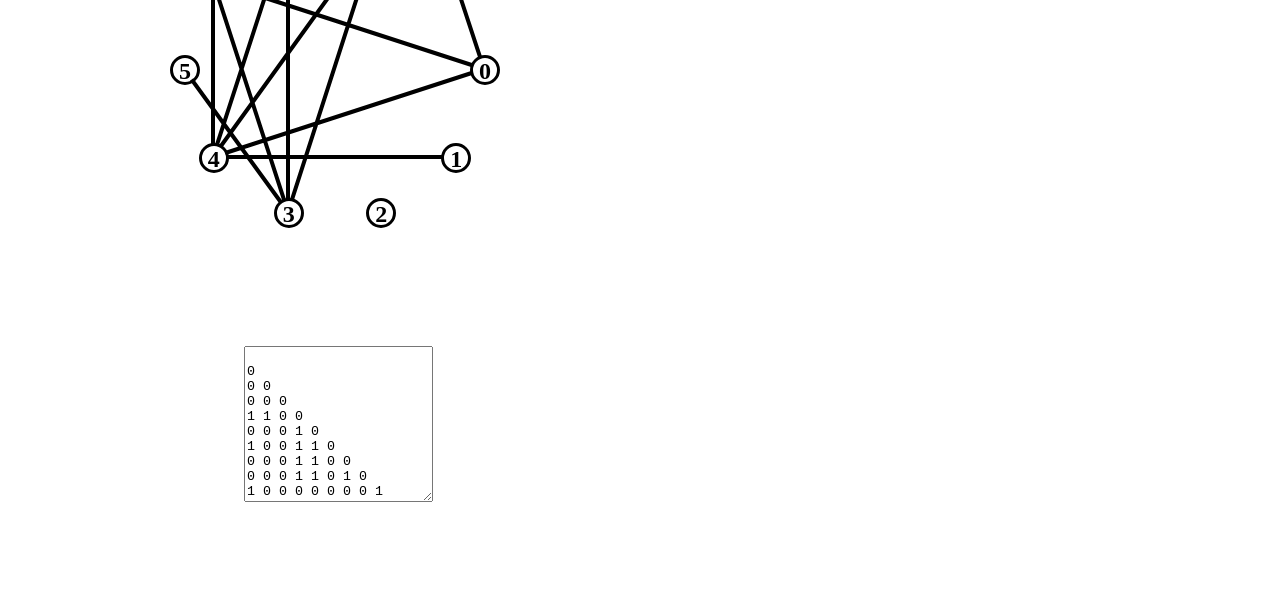
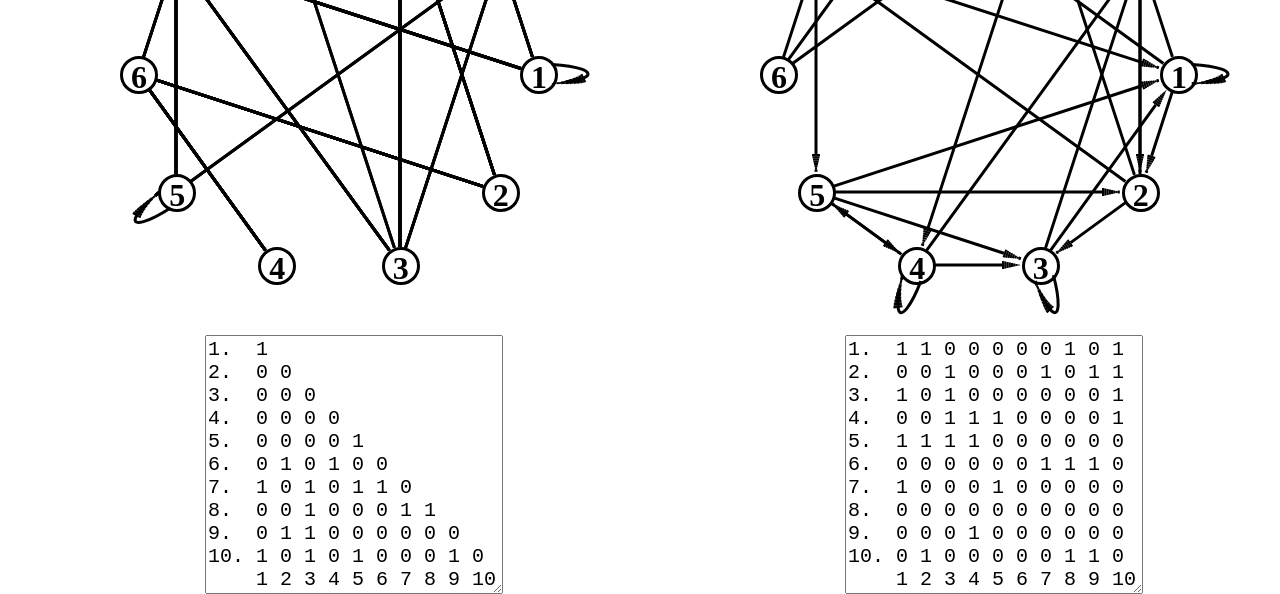
Before and after one commit to Andriy8075/lab6, a plain HTML site: page index.html in a window 1280 px wide. Shown: the part 255-849 px from the top of the page. Before the commit the page ends 800 px from the top, so only its background shows below. Drawn offline with Linux system fonts and the light colour scheme.

Commit message:
lab 3 done

```diff
--- a/index.html
+++ b/index.html
@@ -8,10 +8,10 @@
 <body>
     <div class="body" id="body">
         <div class="graphDiv">
-            <button class="createGraph" id="undirectedGraph">undirected graph</button>
+            <h3 class="createGraph" id="undirectedGraph">undirected graph</h3>
         </div>
         <div class="graphDiv">
-            <button class="createGraph", id="directedGraph">directed graph</button>
+            <h3 class="createGraph" id="directedGraph">directed graph</h3>
         </div>
     </div>
     <script type="module" src="main.js"></script>
--- a/main.js
+++ b/main.js
@@ -1,15 +1,38 @@
+const field = document.getElementById("body");
+const radius = 200;
+const lineWidth = 3;
+const size = 10
 
-const field = document.getElementById("body");
-const radius = 150;
+const canvas = document.createElement('canvas');
+canvas.style.position = 'absolute';
+canvas.style.top=0;
+canvas.style.left=0;
+canvas.width = window.innerWidth;
+canvas.height = window.innerHeight;
+canvas.id = 'canvas';
+const ctx = canvas.getContext('2d');
+let matrix = [];
+const textAreas = [document.createElement('textarea'),
+    document.createElement('textarea')];
+for(let i = 0; i < textAreas.length; i++) {
+    const textArea = textAreas[i]
+    textArea.style.position = 'absolute';
+    textArea.rows = size+1;
+    textArea.cols = 23;
+    textArea.style.top = `${190 + radius * 2}px`;
+    textArea.style.left = `${window.innerWidth/(i ? 4/3 : 4) - textArea.cols*5}px`;
+    textArea.style.fontSize = '20px';
+    textArea.id = 'textArea1';
+}
 const createVertixes = (count, radius, left) => {
     const vertixes = [];
     const step = 2*Math.PI / count;
     let angle = 0;
     for(let i = 0; i < count; i++) {
-        const vertix = document.createElement('h2');
+        const vertix = document.createElement('h1');
         let x = left + Math.cos(angle)*radius;
-        let y = 140 + radius + Math.sin(angle)*radius;
-        vertix.innerHTML = i.toString();
+        let y = 90 + radius + Math.sin(angle)*radius;
+        vertix.innerHTML = (i+1).toString();
         vertix.style.border= '3px solid #000';
         vertix.style.textAlign = 'center';
         vertix.style.borderRadius = '50%';
@@ -18,7 +41,6 @@ const createVertixes = (count, radius, left) => {
         vertix.style.height = '1em';
         vertix.style.left = `${x}px`;
         vertix.style.top = `${y}px`;
-        vertix.style.zIndex = 4;
         field.appendChild(vertix);
         vertixes.push(vertix);
         angle += step;
@@ -26,91 +48,99 @@ const createVertixes = (count, radius, left) => {
     return vertixes
 }
 
-const vertixes = createVertixes(10, radius, window.innerWidth/4);
-
-// const vertixesArrays = [
-//     createVertixes(10, 150, window.innerWidth/4),
-//     createVertixes(10, 150, window.innerWidth*3/4)
-// ]
-
-//let previousWindowSize = window.innerWidth;
-// const onResize = () => {
-//     //const x = (screen.width - window.innerWidth);
-//     //console.log(x);
-//     for (const array of vertixesArrays) {
-//         //console.log(array)
-//         for (const vertix of array) {
-//             const currentSize = vertix.style.left.slice(0, vertix.style.left.length);
-//             console.log(currentSize, previousWindowSize, window.innerWidth);
-//             vertix.style.left = `${(currentSize/previousWindowSize * window.innerWidth)}px`;
-//             //console.log(vertix.style.left);
-//         }
-//     }
-//     previousWindowSize = window.innerWidth;
-// }
-const canvas = document.createElement('canvas');
-canvas.style.position = 'absolute';
-canvas.style.top=0;
-canvas.style.left=0;
-canvas.width = window.innerWidth;
-canvas.height = window.innerHeight;
-var ctx = canvas.getContext('2d');
-
-const lineShorter = 13;
-const createLine = (x1, y1, x2, y2) => {
+const createLine = (x1, y1, x2, y2, arrow) => {
+    const lineShorter = 18;
     const dx = x1 - x2;
     const dy= y1 - y2;
     const dLength = Math.sqrt(dx*dx + dy*dy);
     const xShorter = lineShorter*dx/dLength;
     const yShorter = lineShorter*dy/dLength;
     ctx.strokeStyle = 'black';
+    ctx.lineWidth = lineWidth;
     ctx.moveTo(x1-xShorter, y1-yShorter);
+    if(!arrow) {
         ctx.lineTo(x2+xShorter, y2+yShorter);
-    ctx.lineWidth = 4;
+        ctx.stroke();
+    }
+    else {
+        let lastPositionX = x2+xShorter+20*dx/dLength;
+        let lastPositionY = y2+yShorter+20*dy/dLength;
+        ctx.lineTo(lastPositionX, lastPositionY);
+        ctx.stroke();
+        for(let i = 0; lineWidth*3-i > 0; i++) {
+            ctx.beginPath();
+            ctx.moveTo(lastPositionX, lastPositionY);
+            ctx.lineWidth = lineWidth*3-i;
+            lastPositionX = x2+xShorter+(20*(lineWidth*3 - i)/(lineWidth*3))*dx/dLength;
+            lastPositionY = y2+yShorter+(20*(lineWidth*3 - i)/(lineWidth*3))*dy/dLength;
+            ctx.lineTo(lastPositionX, lastPositionY)
+            ctx.stroke();
+        }
+    }
 }
 
-const createMatrix = (size) => {
-    let matrix = [];
-    // for(let i = 0; i < size; i++) {
-    //     matrix[i] = [];
-    //     for(let j = 0; j <= i; j++) {
-    //         const number = Math.random()*2
-    //         const k = 0.745;
-    //         const resultNumber = number * k;
-    //         const oneOrZero = resultNumber < 1 ? 0 : 1;
-    //         matrix[i][j] = oneOrZero;
-    //     }
-    // }
-    const textArea = document.createElement('textarea');
-    textArea.rows = size;
-    textArea.cols = 21;
-    textArea.style.marginTop = `${250 + radius * 2}px`;
-    textArea.style.marginLeft = `${window.innerWidth/4 - textArea.cols*4}px`;
+const createEllipse = (x, y, number) => {
+    const extraAngle = 0.28
+    ctx.beginPath();
+    ctx.lineWidth = lineWidth;
+    ctx.ellipse(x, y, 50, 10, Math.PI*number/5,
+        -Math.PI/2+extraAngle, Math.PI/2-extraAngle-0.05*lineWidth*2);
+    ctx.stroke();
+    for(let i = 0; lineWidth*3-i > 0; i++) {
+        ctx.beginPath();
+        const currentWidth = lineWidth*3-i;
+        ctx.lineWidth = currentWidth;
+        ctx.ellipse(x, y, 50, 10, Math.PI*number/5,
+            Math.PI/2 - extraAngle - 0.1*(currentWidth), Math.PI/2 - extraAngle - 0.1*(currentWidth-1));
+        ctx.stroke();
+    }
+    ctx.lineWidth = lineWidth;
+}
+const vertixes = [createVertixes(10, radius, window.innerWidth/4),
+    createVertixes(10, radius, window.innerWidth*3/4)];
+const createGraphs = () => {
+    for(let i = 0; i < textAreas.length; i++) {
+        const circleOfVertixes = vertixes[i];
+        const textArea = textAreas[i];
         for(let row = 0; row < size; row++) {
             matrix[row] = [];
-        for(let column = 0; column < row; column++) {
+            textArea.textContent += `${row+1}. `;
+            if(row < 9) textArea.textContent += ' '
+            const columnsToLoop = i ? size : row+1;
+            for(let column = 0; column < columnsToLoop; column++) {
                 const number = Math.random()*2
                 const k = 0.745;
                 const resultNumber = number * k;
-            const oneOrZero = resultNumber < 1 ? 0 : 1;
-            matrix[row][column] = oneOrZero;
+                matrix[row][column] = resultNumber < 1 ? 0 : 1;
                 if(matrix[row][column] === 1) {
-                 const magicTop = 14;
-                 const magicLeft = 14;
-                 createLine(vertixes[row].offsetLeft+magicLeft, vertixes[row].offsetTop+magicTop,
-                     vertixes[column].offsetLeft+magicLeft, vertixes[column].offsetTop+magicTop);
+                    const magicTop = 18;
+                    const magicLeft = 18;
+                    if(row === column) {
+                        createEllipse(circleOfVertixes[row].offsetLeft+magicLeft,
+                            circleOfVertixes[row].offsetTop+magicTop, row);
+                    }
+                    else {
+                        createLine(circleOfVertixes[row].offsetLeft+magicLeft,
+                            circleOfVertixes[row].offsetTop+magicTop,
+                            circleOfVertixes[column].offsetLeft+magicLeft,
+                            circleOfVertixes[column].offsetTop+magicTop,
+                            i);
+                    }
                 }
                 textArea.textContent += `${matrix[row][column]} `;
             }
-        textArea.textContent += '\n';
+            textArea.textContent += `\n`;
         }
-    document.body.appendChild(textArea);
-
-    return matrix;
+        textArea.textContent += '    '
+        for(let column = 1; column <= size; column++) {
+            textArea.textContent += `${column} `
+        }
+    }
 }
 
-console.log(createMatrix(10));
-canvas.style.zIndex = 3;
-ctx.stroke();
+createGraphs();
+for(const textArea of textAreas) {
+    document.body.appendChild(textArea);
+}
+
 document.body.appendChild(canvas);
-//window.onresize = onResize;
--- a/style.css
+++ b/style.css
@@ -1,7 +1,5 @@
 
 .createGraph {
-    width: 9em;
-    background-color: #5bb999;
     font-size: 2em;
 }
 
```
Also changed, not shown: 3.js (deleted, +0 -77 lines). Lines whose indentation alone changed are shown as unchanged.
